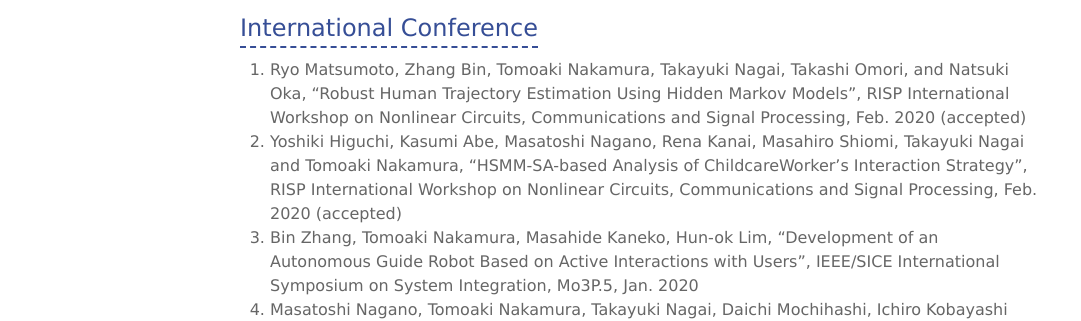
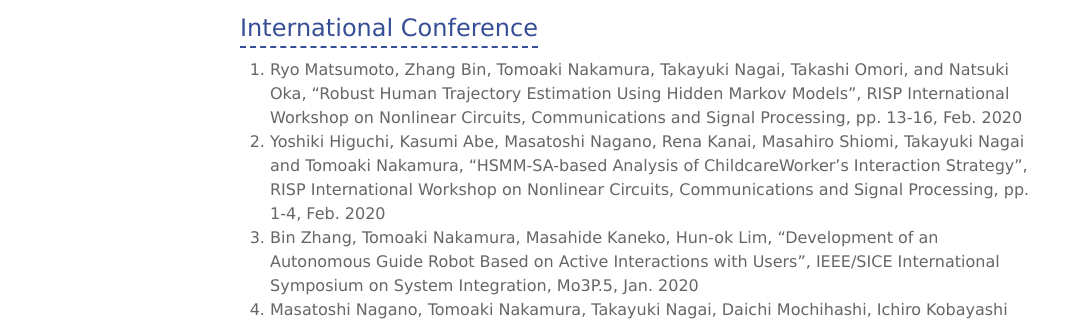
Before and after one commit to naka-lab/naka-lab.github.io, a Jekyll site: the page built from subpages/pub.md, in a window 1280 px wide and 900 px high, scrolled down 3779 px. Shown: the part 200-521 px from the top of the window, without its empty margins (0-1081 px from the left). Built offline with Jekyll 4.4.1, drawn with Linux system fonts in a browser that asks for light colours.

Commit message:
Update pub.md

```diff
--- a/subpages/pub.md
+++ b/subpages/pub.md
@@ -71,8 +71,8 @@ layout: default
 
 ## International Conference
 1. Ryo Matsumoto, Zhang Bin, Tomoaki Nakamura, Takayuki Nagai, Takashi Omori, and Natsuki Oka, "Robust Human Trajectory Estimation Using Hidden Markov Models", RISP International Workshop on Nonlinear Circuits, Communications and
-Signal Processing, Feb. 2020 (accepted)
-1. Yoshiki Higuchi, Kasumi Abe, Masatoshi Nagano, Rena Kanai, Masahiro Shiomi, Takayuki Nagai and Tomoaki Nakamura,  "HSMM-SA-based Analysis of ChildcareWorker’s Interaction Strategy", RISP International Workshop on Nonlinear Circuits, Communications and Signal Processing, Feb. 2020 (accepted)
+Signal Processing, pp. 13-16, Feb. 2020
+1. Yoshiki Higuchi, Kasumi Abe, Masatoshi Nagano, Rena Kanai, Masahiro Shiomi, Takayuki Nagai and Tomoaki Nakamura,  "HSMM-SA-based Analysis of ChildcareWorker’s Interaction Strategy", RISP International Workshop on Nonlinear Circuits, Communications and Signal Processing, pp. 1-4, Feb. 2020
 1. Bin Zhang, Tomoaki Nakamura, Masahide Kaneko, Hun-ok Lim, "Development of an Autonomous Guide Robot Based on Active Interactions with Users", IEEE/SICE International Symposium on System Integration, Mo3P.5, Jan. 2020
 1. Masatoshi Nagano, Tomoaki Nakamura, Takayuki Nagai, Daichi Mochihashi, Ichiro Kobayashi and Wataru Takano, "High-dimensional Motion Segmentation by Variational Autoencoder and Gaussian Processes", IROS2019, pp. 105-111, Nov. 2019
 1. Yusuke Kato, Tomoaki Nakamura, Takayuki Nagai, Natsuki Yamanobe, Kazuyuki Nagata and Jun Ozawa, "Adjusting Weight of Action Decision in Exploration for Logistics Warehouse Picking Learning", IROS2019, pp. 3557-3564, Nov. 2019
```
